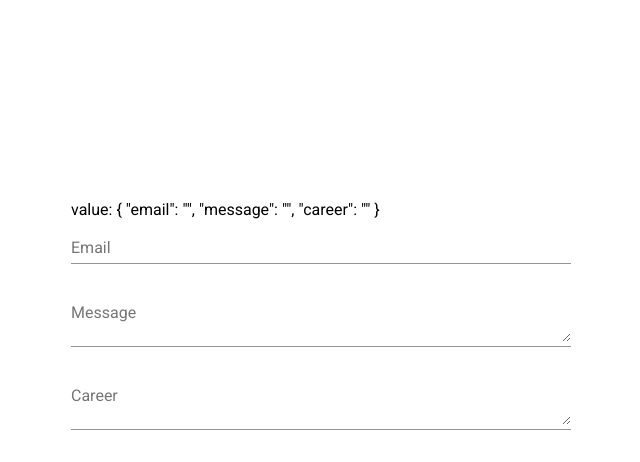
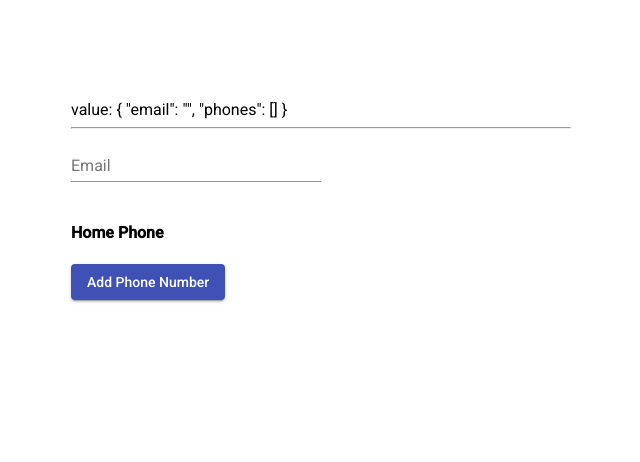
Before and after one commit to compressionmonkey/basicformangular, an Angular app: page / in a window 1280 px wide. Shown: the top 462 px of the page, without its empty margins (329-969 px from the left). Built offline with nearby package versions, Linux system fonts and the light colour scheme.

Commit message:
added formarray

```diff
--- a/angular.json
+++ b/angular.json
@@ -28,6 +28,7 @@
               "src/assets"
             ],
             "styles": [
+              "./node_modules/@angular/material/prebuilt-themes/indigo-pink.css",
               "src/styles.scss"
             ],
             "scripts": []
@@ -88,6 +89,7 @@
               "src/assets"
             ],
             "styles": [
+              "./node_modules/@angular/material/prebuilt-themes/indigo-pink.css",
               "src/styles.scss"
             ],
             "scripts": []
@@ -119,6 +121,7 @@
           }
         }
       }
-    }},
+    }
+  },
   "defaultProject": "project"
 }
--- a/src/app/app.component.html
+++ b/src/app/app.component.html
@@ -1 +1,3 @@
-<app-basic-form-component></app-basic-form-component>
+<!-- <app-basic-form-component></app-basic-form-component> -->
+<!-- <app-nested-form-component></app-nested-form-component> -->
+<app-array-form-component></app-array-form-component>
--- /dev/null
+++ b/src/app/array-form-component/array-form-component.component.html
@@ -0,0 +1,31 @@
+<div class="formPos">
+    <form [formGroup]="myForm" class="example-form">
+
+        value: {{ myForm.value | json }}
+
+        <hr>
+
+        <mat-form-field class="example-half-width">
+          <mat-label>Email</mat-label>
+          <input matInput formControlName="email" placeholder="Write your email">
+        </mat-form-field>
+
+        <h4>Home Phone</h4>
+        <div formArrayName="phones">
+            <div [formGroupName]="i" *ngFor="let phone of phoneForms.controls; let i=index">
+            <mat-form-field class="example-quarter-width">
+                <input matInput formControlName="area" placeholder="area">
+            </mat-form-field>
+            <mat-form-field class="example-quarter-width">
+                <input matInput formControlName="prefix" placeholder="prefix">
+            </mat-form-field>
+            <mat-form-field class="example-quarter-width">
+                <input matInput formControlName="line" placeholder="line">
+            </mat-form-field>
+            <button mat-raised-button color="warn" (click)="deletephone(i)">Delete Phone Number</button>
+            </div>
+        </div>
+        <button mat-raised-button color="primary" (click)="addPhone()">Add Phone Number</button>
+
+    </form>
+</div>
--- /dev/null
+++ b/src/app/array-form-component/array-form-component.component.scss
@@ -0,0 +1,20 @@
+// @import '@angular/material/prebuilt-themes/deeppurple-amber.css';
+.example-form {
+    min-width: 150px;
+    max-width: 500px;
+    width: 100%;
+}
+
+.example-quarter-width {
+   width: 20%;
+}
+.example-half-width {
+   width: 50%;
+}
+
+.formPos{
+    position: relative;
+    width: 100%;
+    left: 400px;
+    top: 100px;
+}
--- /dev/null
+++ b/src/app/array-form-component/array-form-component.component.ts
@@ -0,0 +1,37 @@
+import { Component, OnInit } from '@angular/core';
+import { FormBuilder, FormGroup, FormArray } from '@angular/forms';
+@Component({
+  selector: 'app-array-form-component',
+  templateUrl: './array-form-component.component.html',
+  styleUrls: ['./array-form-component.component.scss']
+})
+export class ArrayFormComponentComponent implements OnInit {
+  myForm: FormGroup;
+  constructor(private fb: FormBuilder) { }
+
+  ngOnInit() {
+    this.myForm = this.fb.group({
+      email: '',
+      phones: this.fb.array([])
+    });
+  }
+
+  get phoneForms(){
+    return this.myForm.get('phones') as FormArray;
+  }
+
+  addPhone(){
+    const phone = this.fb.group({
+      area: [],
+      prefix: [],
+      line: []
+    });
+    this.phoneForms.push(phone);
+    console.log('this', this.phoneForms)
+  }
+
+  deletephone(i){
+    console.log('this', this.phoneForms, i)
+    this.phoneForms.removeAt(i);
+  }
+}
--- /dev/null
+++ b/src/app/nested-form-component/nested-form-component.component.html
@@ -0,0 +1,40 @@
+<div class="formPos">
+    <form [formGroup]="myForm" class="example-form">
+
+        value: {{ myForm.value | json }}
+
+        <hr>
+
+        <mat-form-field class="example-half-width">
+          <mat-label>Email</mat-label>
+          <input matInput formControlName="email" placeholder="Write your email">
+        </mat-form-field>
+
+        <h4>Cell Phone</h4>
+        <div formGroupName="cellPhone">
+            <mat-form-field class="example-quarter-width">
+                <input matInput formControlName="area" placeholder="area">
+            </mat-form-field>
+            <mat-form-field class="example-quarter-width">
+                <input matInput formControlName="prefix" placeholder="prefix">
+            </mat-form-field>
+            <mat-form-field class="example-quarter-width">
+                <input matInput formControlName="line" placeholder="line">
+            </mat-form-field>
+        </div>
+
+        <h4>Home Phone</h4>
+        <div formGroupName="homePhone">
+            <mat-form-field class="example-quarter-width">
+                <input matInput formControlName="area" placeholder="area">
+            </mat-form-field>
+            <mat-form-field class="example-quarter-width">
+                <input matInput formControlName="prefix" placeholder="prefix">
+            </mat-form-field>
+            <mat-form-field class="example-quarter-width">
+                <input matInput formControlName="line" placeholder="line">
+            </mat-form-field>
+        </div>
+
+    </form>
+    </div>
--- /dev/null
+++ b/src/app/nested-form-component/nested-form-component.component.scss
@@ -0,0 +1,19 @@
+.example-form {
+    min-width: 150px;
+    max-width: 500px;
+    width: 100%;
+}
+
+.example-quarter-width {
+   width: 20%;
+}
+.example-half-width {
+   width: 50%;
+}
+
+.formPos{
+    position: relative;
+    width: 100%;
+    left: 400px;
+    top: 100px;
+}
--- /dev/null
+++ b/src/app/nested-form-component/nested-form-component.component.ts
@@ -0,0 +1,30 @@
+import { Component, OnInit } from '@angular/core';
+import { FormBuilder, FormGroup } from '@angular/forms';
+@Component({
+  selector: 'app-nested-form-component',
+  templateUrl: './nested-form-component.component.html',
+  styleUrls: ['./nested-form-component.component.scss']
+})
+export class NestedFormComponentComponent implements OnInit {
+  myForm: FormGroup;
+  constructor(private fb: FormBuilder) { }
+
+  ngOnInit() {
+    const phone = this.fb.group({
+      area: [],
+      prefix: [],
+      line: []
+    });
+    const homephone = this.fb.group({
+      area: [],
+      prefix: [],
+      line: []
+    });
+    this.myForm = this.fb.group({
+      email: '',
+      homePhone: homephone,
+      cellPhone: phone
+    })
+  }
+
+}
--- a/src/index.html
+++ b/src/index.html
@@ -9,6 +9,7 @@
   <link rel="icon" type="image/x-icon" href="favicon.ico">
   <link href="https://fonts.googleapis.com/css?family=Roboto:300,400,500&display=swap" rel="stylesheet">
   <link href="https://fonts.googleapis.com/icon?family=Material+Icons" rel="stylesheet">
+  <!-- <link href="node_modules/@angular/material/prebuilt-themes/deeppurple-amber.css" rel="stylesheet"> -->
 </head>
 <body>
   <app-root></app-root>
```
Also changed, not shown: src/app/app.module.ts (+8 -3 lines), 2 other files (tests, documents, lock files or other folders).
